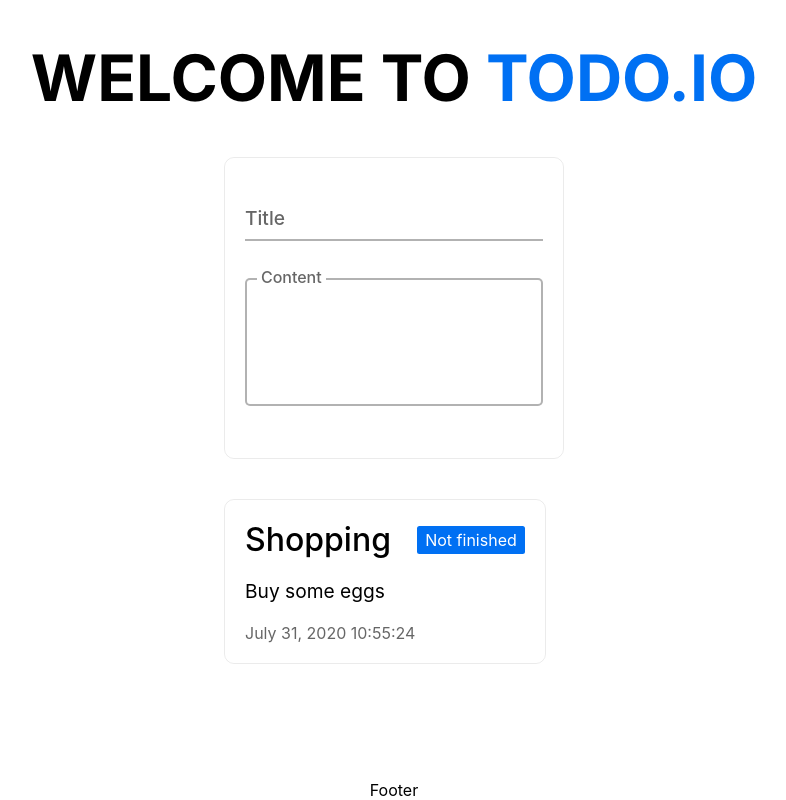
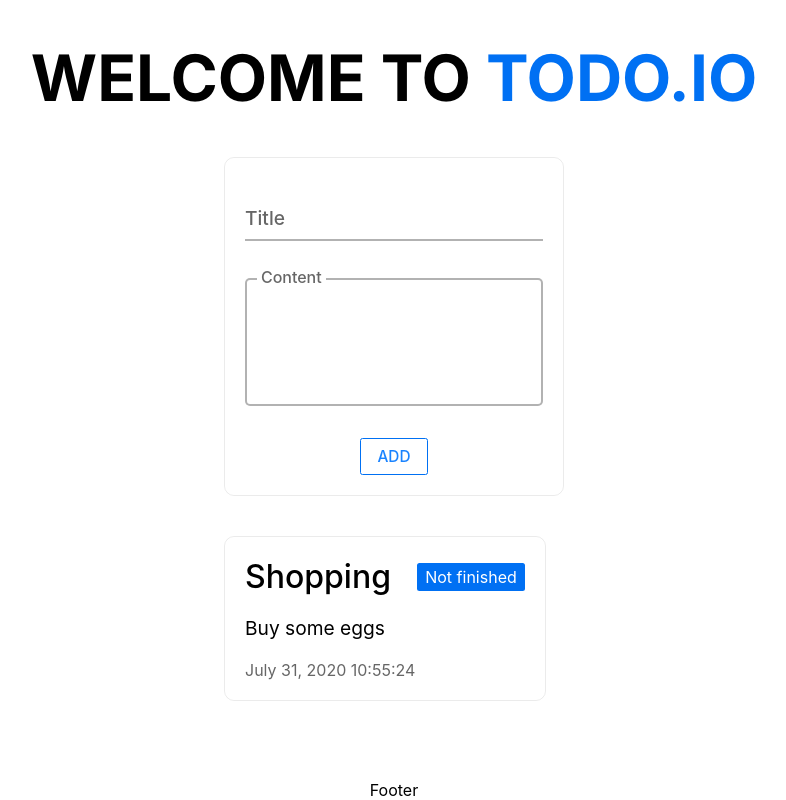
Before and after one commit to berakoc/todo-app, a React (Create React App) app in the folder client/: page / in a window 1280 px wide. Shown: the whole page, without its empty margins (246-1032 px from the left). Built offline with nearby package versions, Linux system fonts and the light colour scheme.

Commit message:
📦 NEW: Finished TodoAdder design
📮 Changed Button design

```diff
--- a/client/src/components/TodoAdder.tsx
+++ b/client/src/components/TodoAdder.tsx
@@ -3,6 +3,7 @@ import PropTypes from 'prop-types'
 import './TodoAdder.css'
 import Input from './native/Input'
 import TextArea from './native/TextArea'
+import Button from './native/Button'
 
 interface TodoAdderProps {
 
@@ -20,6 +21,7 @@ export default class TodoAdder extends Component<TodoAdderProps, TodoAdderState>
             <div id="TodoAdder">
                 <Input type="text" placeHolder="Title"/>
                 <TextArea title="Content"/>
+                <Button text="add" handler={() => console.log('Mouse is activated')}/>
             </div>
         )
     }
--- a/client/src/components/native/Button.css
+++ b/client/src/components/native/Button.css
@@ -1,15 +1,16 @@
-.nativeButton {
+.button {
+    user-select: none;
+    text-transform: uppercase;
     display: inline-block;
     border: 1px solid var(--color-primary);
     color: var(--color-primary-light);
-    border-radius: var(--border-radius);
+    border-radius: calc(var(--border-radius) / 4);
     padding: 8px 16px;
     font-weight: 500;
-    font-size: var(--font-size);
-    transition: all 0.15s ease-in-out;
+    font-size: calc(var(--font-size) * 0.8);
 }
 
-.nativeButton:hover {
+.button:hover {
     cursor: pointer;
     color: white;
     background-color: var(--color-primary);
--- a/client/src/components/native/Button.tsx
+++ b/client/src/components/native/Button.tsx
@@ -1,9 +1,10 @@
-import React, { Component } from 'react'
+import React, { Component, MouseEvent } from 'react'
 import PropTypes from 'prop-types'
 import './Button.css'
 
 interface ButtonProps {
     text: string
+    handler(event: MouseEvent): void
 }
 
 interface ButtonState {}
@@ -13,7 +14,7 @@ export default class Button extends Component<ButtonProps, ButtonState> {
 
     render() {
         return (
-            <div className="nativeButton">
+            <div onClick={this.props.handler} className="animated button">
                 {this.props.text}
             </div>
         )
@@ -21,5 +22,6 @@ export default class Button extends Component<ButtonProps, ButtonState> {
 }
 
 Button.propTypes = {
-    text: PropTypes.string.isRequired
+    text: PropTypes.string.isRequired,
+    handler: PropTypes.func.isRequired
 }
```
